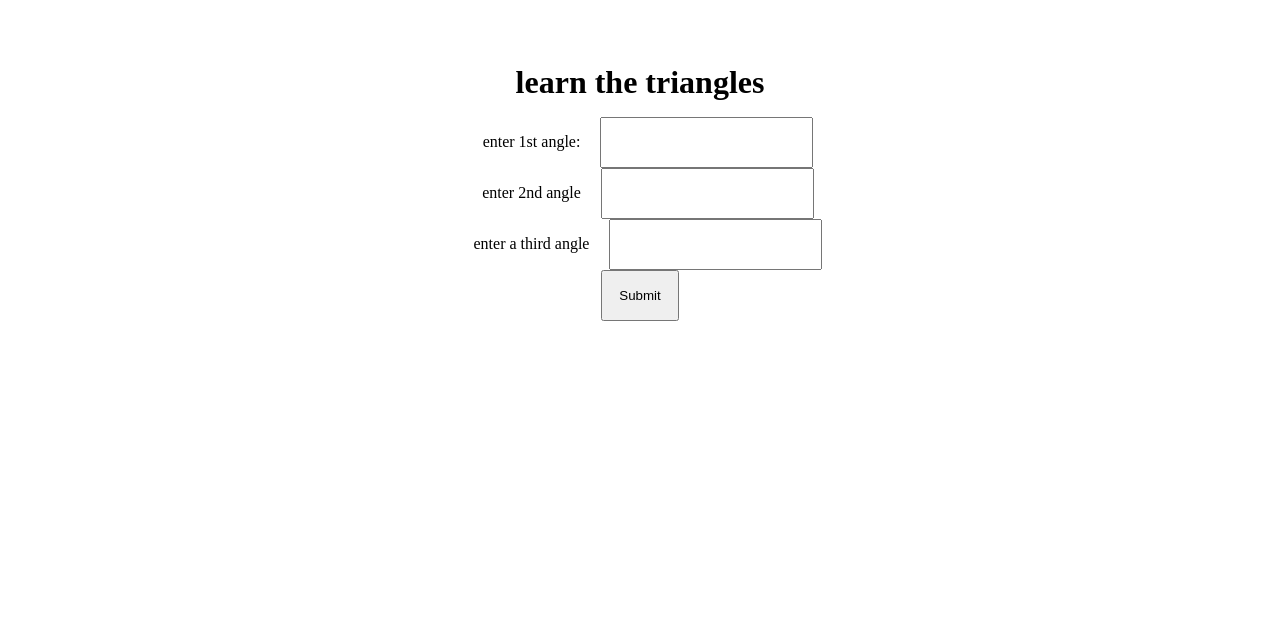
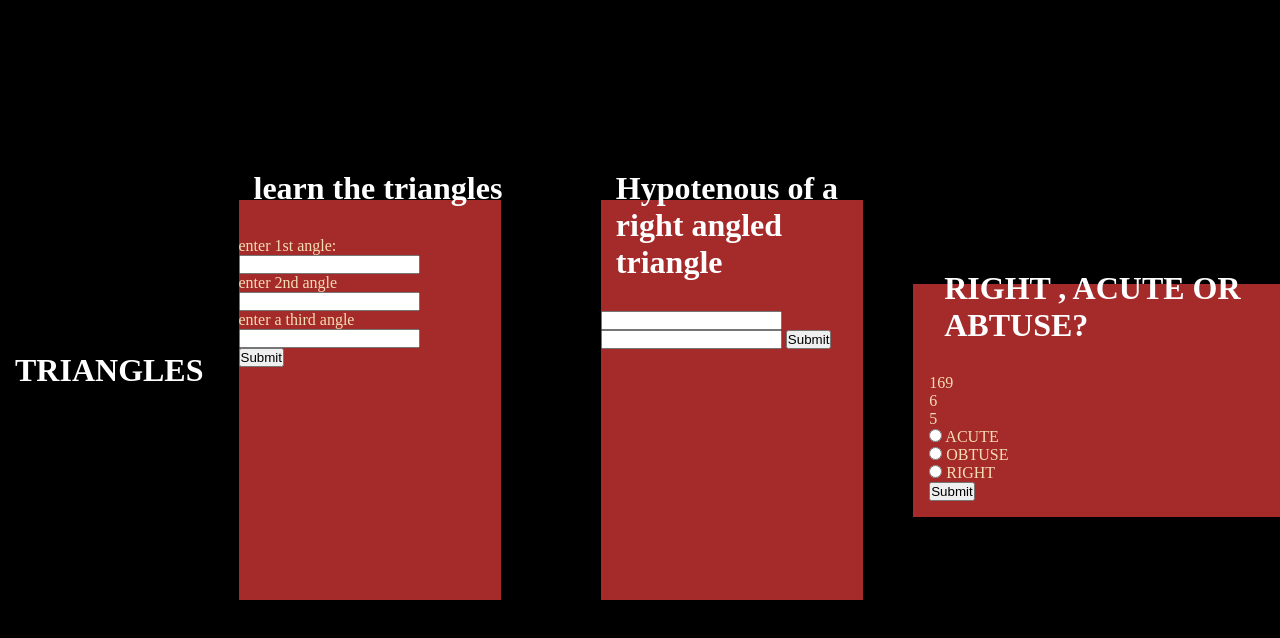
Before and after one commit to Sumit134coder/learn-triangles, a plain HTML site: page index.html in a window 1280 px wide. Drawn offline with Linux system fonts and the light colour scheme.

Commit message:
feat : triangle quiz

```diff
--- a/index.html
+++ b/index.html
@@ -7,7 +7,9 @@
     <link rel="stylesheet" href="style.css">
 </head>
 <body>
-    <div id="container">
+<div class="main">
+    <h1>TRIANGLES</h1>
+    <div class="card">
         <h1>learn the triangles</h1>
         <label for="1st angle">enter 1st angle: </label>
         <input type="number" name="1st angle" id="first"><br>
@@ -18,6 +20,31 @@
         <button type="submit">Submit</button>
         <div id="output"></div>
     </div>
+    <div class="card">
+        <h1>Hypotenous of a right angled triangle</h1>
+            <label for="base"></label>
+            <input type="number" id="base">
+            <label for="height"></label>
+            <input type="number" id="height">
+            <button type="submit">Submit</button>
+            <div id="outputH"></div>
+    </div>
+    <div class="quiz">
+        <h1>RIGHT , ACUTE OR ABTUSE?</h1>
+        <div id="Angle1"></div>
+        <div id="Angle2"></div>
+        <div id="Angle3"></div>
+        <input type="radio" name="option" value="acute">
+        <label for="option">ACUTE</label> <br>
+        <input type="radio" name="option" value="obtuse">
+        <label for="option">OBTUSE</label> <br>
+        <input type="radio" name="option" value="right">
+        <label for="option">RIGHT</label> <br>
+        <button id="QuizBtn" type="submit">Submit</button>
+        <div id="quizOutput"></div>
+    </div>
+</div>
 </body>
 <script src="app.js"></script>
+<script src="quiz.js"></script>
 </html>
--- /dev/null
+++ b/quiz.js
@@ -0,0 +1,38 @@
+var Angle1 = document.querySelector("#Angle1");
+var Angle2 = document.querySelector("#Angle2");
+var Angle3 = document.querySelector("#Angle3")
+var btn = document.querySelector("#QuizBtn");
+var input = document.querySelector("input[name = option]")
+var output = document.querySelector("#quizOutput")
+var A1 =Math.floor(Math.random() * 181)
+console.log(A1);
+Angle1.innerHTML = A1;
+var A2 = Math.floor(Math.random() * (181-A1))
+Angle2.innerHTML = A2;
+var A3 = 180 - (A1+A2);
+Angle3.innerHTML = A3;
+
+
+function ClickHandler()
+{
+        if(A1==90||A2==90||A3==90)
+        {
+            if(input.value == "right")
+            output.innerHTML = "correct answer";
+            else
+            output.innerHTML = "wrong answer"
+        }
+        else if(A1<90 && A2<90 && A3<90)
+        {
+            if(input.value == "acute")
+            output.innerHTML = "correct answer"
+            else
+            output.innerHTML = "wrong answer"
+        }
+        else{
+            output.innerHTML = "right answer"
+        }
+
+}
+
+btn.addEventListener("click", ClickHandler);
--- a/style.css
+++ b/style.css
@@ -1,5 +1,41 @@
 *{
-    text-align: center;
-    margin: auto;
+    margin: 0;
+    padding: 0;
+}
+.main{
+    width: 100%;
+    height: 100vh;
+    display: flex;
+    justify-content: center;
+    align-items: center;
+    background: black;
+}
+.main h1{
+    color: white;
+}
+.quiz{
+    background-color: brown;
+    color: wheat;
     padding: 1rem;
 }
+.card{
+    background-color: brown;
+    width: 350px;
+    height: 400px;
+    color: wheat;
+    margin: 50px;
+    position: relative;
+    transition: all .4s;
+}
+.card:hover{transform: translateY(-10px);}
+.card:nth-child(2){transform: scale(1:1);}
+.card:hover:nth-child(2){
+    transform: translateY(-10px) scale(1:1);
+}
+h1{
+    position: relative;
+    top: -30px;
+    right: -15px;
+    font-size: 2rem;
+    transition: all .4s;
+}
```
Also changed, not shown: 1 other file.
